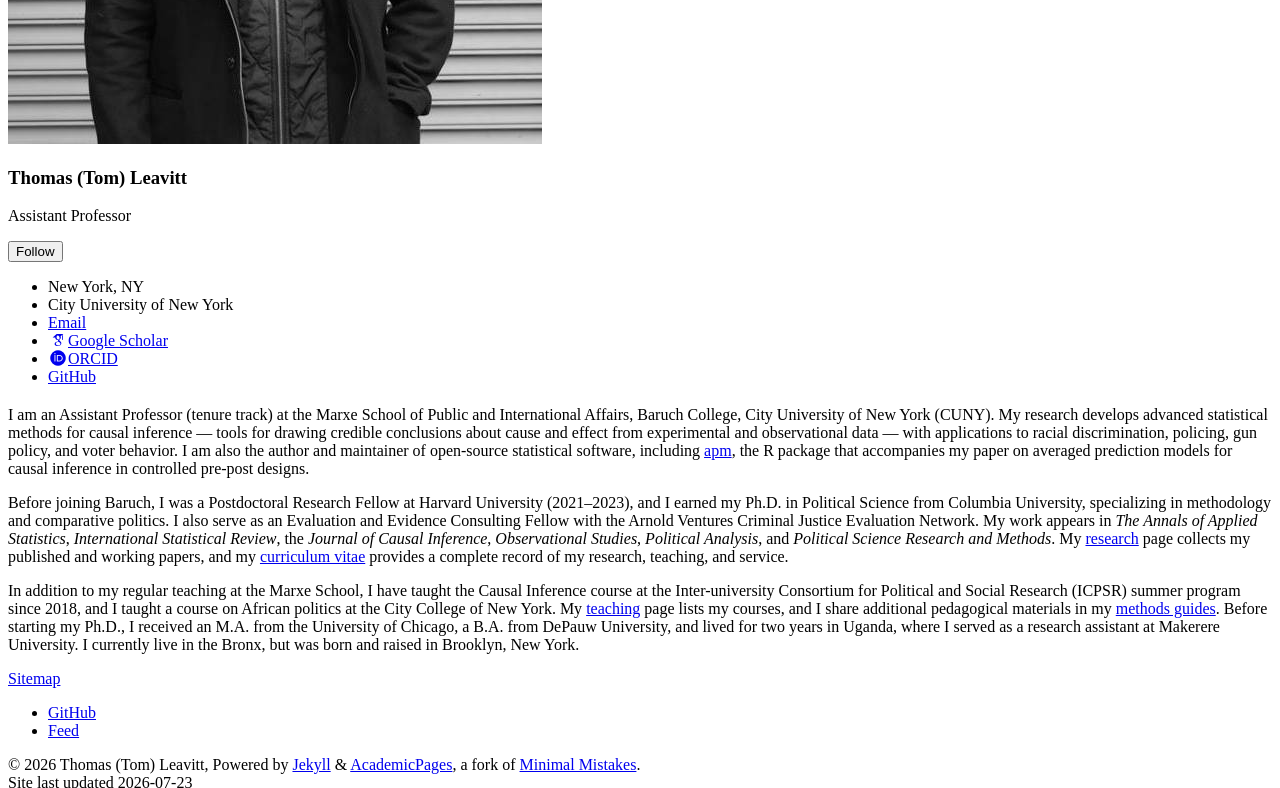
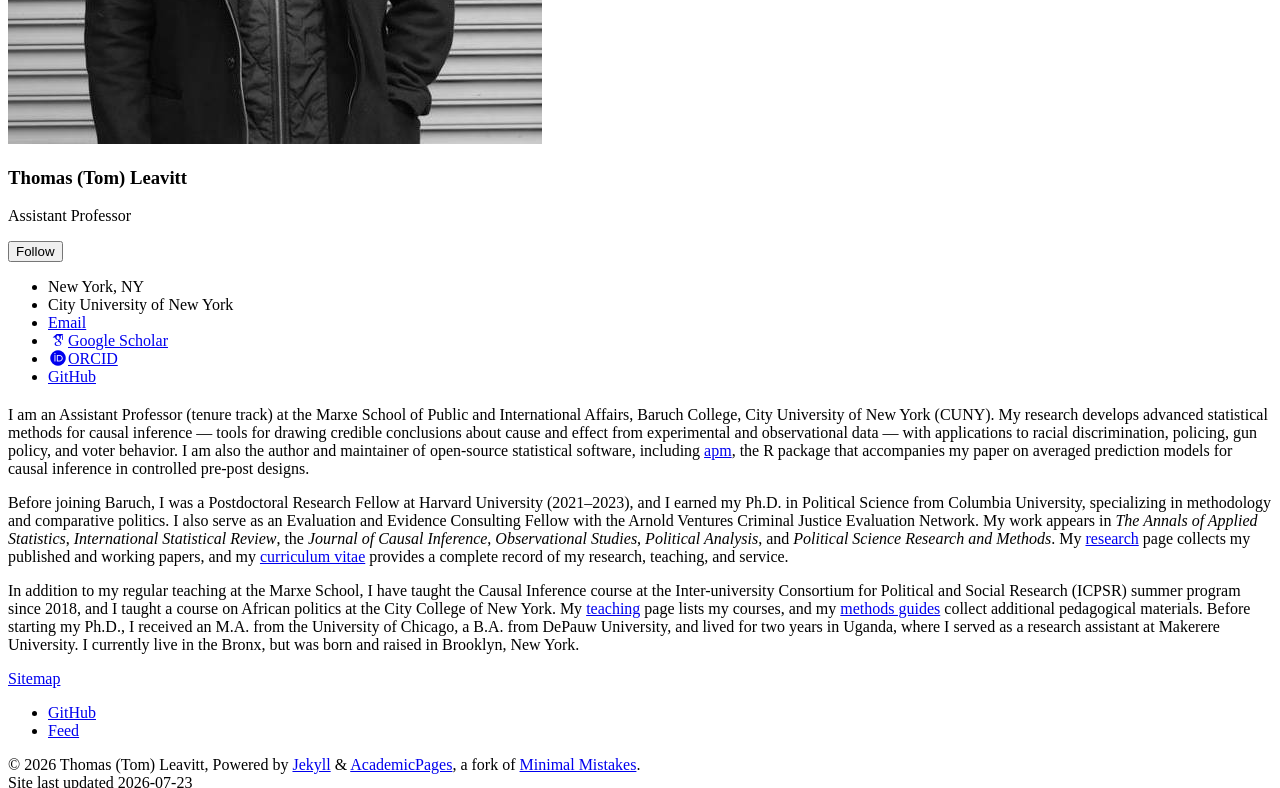
Before and after one commit to tl2624/tl2624.github.io, a Jekyll site: the page built from _pages/about.md, in a window 1280 px wide and 900 px high, scrolled down 598 px, cut to the strip 0-788 px from the top of the window. Built offline with Jekyll 4.4.1, drawn with Linux system fonts in a browser that asks for light colours; some web fonts are replaced.

Commit message:
Rephrase teaching-materials clause in active voice
Parallel the two clauses ('page lists ... / guides collect ...'); no passive, no 'I share.'

Co-Authored-By: Claude Opus 4.8 <noreply@anthropic.com>

```diff
--- a/_pages/about.md
+++ b/_pages/about.md
@@ -11,4 +11,4 @@ I am an Assistant Professor (tenure track) at the Marxe School of Public and Int
 
 Before joining Baruch, I was a Postdoctoral Research Fellow at Harvard University (2021–2023), and I earned my Ph.D. in Political Science from Columbia University, specializing in methodology and comparative politics. I also serve as an Evaluation and Evidence Consulting Fellow with the Arnold Ventures Criminal Justice Evaluation Network. My work appears in *The Annals of Applied Statistics*, *International Statistical Review*, the *Journal of Causal Inference*, *Observational Studies*, *Political Analysis*, and *Political Science Research and Methods*. My [research](/research/) page collects my published and working papers, and my [curriculum vitae](/cv/) provides a complete record of my research, teaching, and service.
 
-In addition to my regular teaching at the Marxe School, I have taught the Causal Inference course at the Inter-university Consortium for Political and Social Research (ICPSR) summer program since 2018, and I taught a course on African politics at the City College of New York. My [teaching](/teaching/) page lists my courses, and I share additional pedagogical materials in my [methods guides](/methods-guides/). Before starting my Ph.D., I received an M.A. from the University of Chicago, a B.A. from DePauw University, and lived for two years in Uganda, where I served as a research assistant at Makerere University. I currently live in the Bronx, but was born and raised in Brooklyn, New York.
+In addition to my regular teaching at the Marxe School, I have taught the Causal Inference course at the Inter-university Consortium for Political and Social Research (ICPSR) summer program since 2018, and I taught a course on African politics at the City College of New York. My [teaching](/teaching/) page lists my courses, and my [methods guides](/methods-guides/) collect additional pedagogical materials. Before starting my Ph.D., I received an M.A. from the University of Chicago, a B.A. from DePauw University, and lived for two years in Uganda, where I served as a research assistant at Makerere University. I currently live in the Bronx, but was born and raised in Brooklyn, New York.
```
